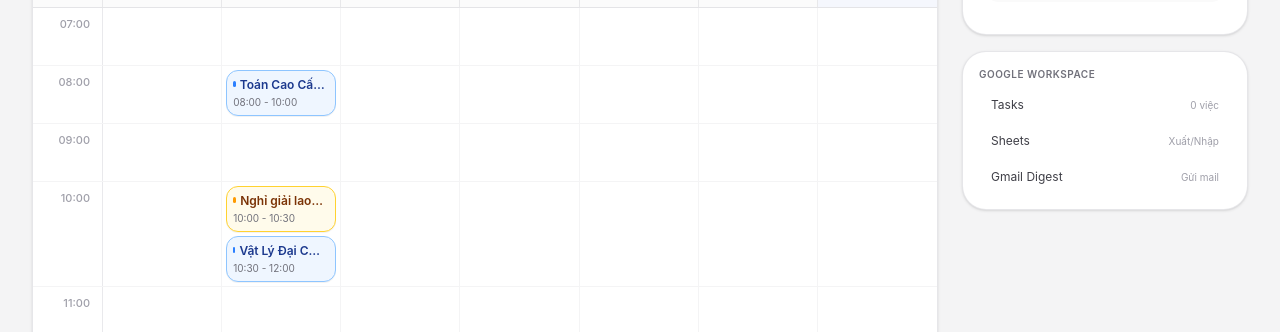
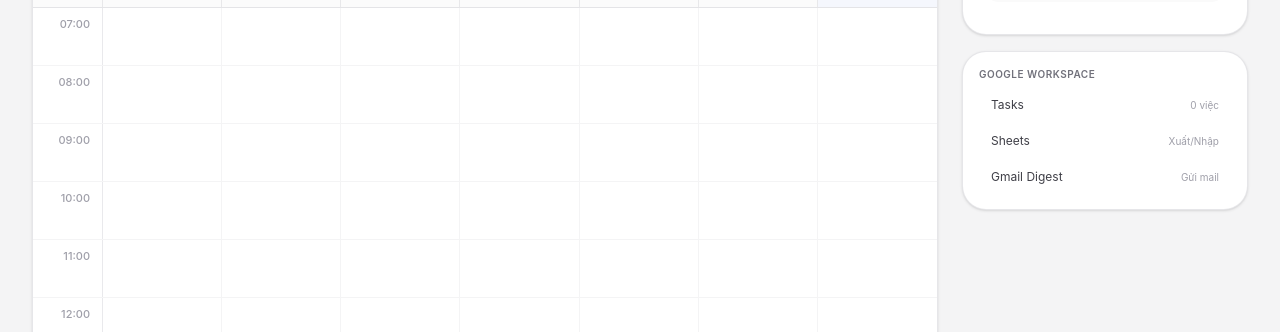
Before and after one commit to Fod2508/Smart-Schedule, a React (Vite) app: page /app in a window 1280 px wide. Shown: the part 414-746 px from the top of the page. Built offline with nearby package versions, Linux system fonts and the light colour scheme; no server answers.

Commit message:
fix: remove sample data on first load — start with empty schedule

```diff
--- a/src/App.tsx
+++ b/src/App.tsx
@@ -103,16 +103,18 @@ export default function App() {
   const [currentDate, setCurrentDate] = useState<Date>(new Date());
   const [viewMode, setViewMode] = useState<"week" | "day" | "agenda">("week");
 
-  // Schedule Events
+  // Schedule Events — bắt đầu trống, không có dữ liệu mẫu
   const [events, setEvents] = useState<ScheduleItem[]>(() => {
     const saved = loadLocalSchedule();
-    if (saved && saved.length > 0) return saved;
-    // Default initial template (Student Exam Week)
-    const initialTpl = TEMPLATE_LIBRARY[0];
-    return initialTpl.items.map((it, idx) => ({
-      ...it,
-      id: `init-${idx}`,
-    }));
+    // Chỉ dùng data local nếu có và không phải dữ liệu mẫu init-
+    if (
+      saved &&
+      saved.length > 0 &&
+      saved.some((e) => !e.id.startsWith("init-"))
+    ) {
+      return saved;
+    }
+    return [];
   });
 
   // Google Calendar state
```
